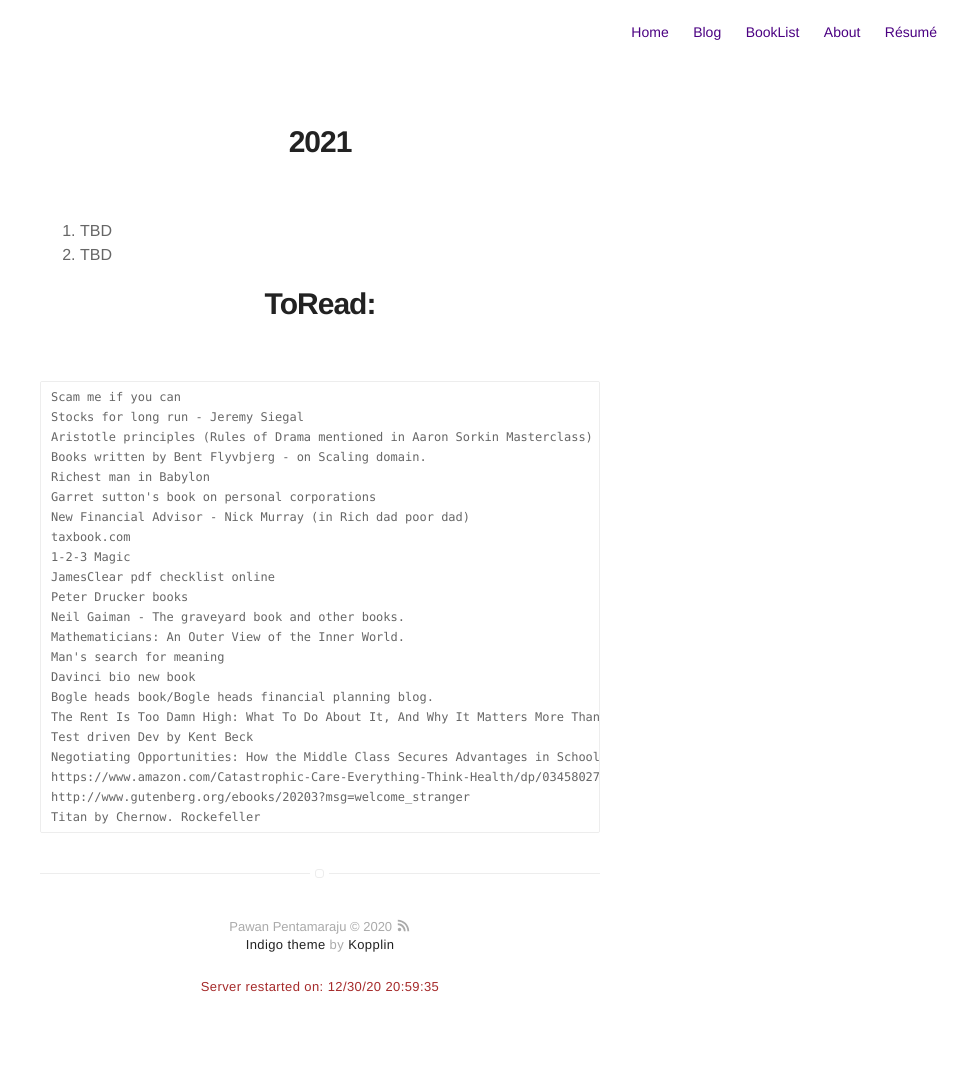
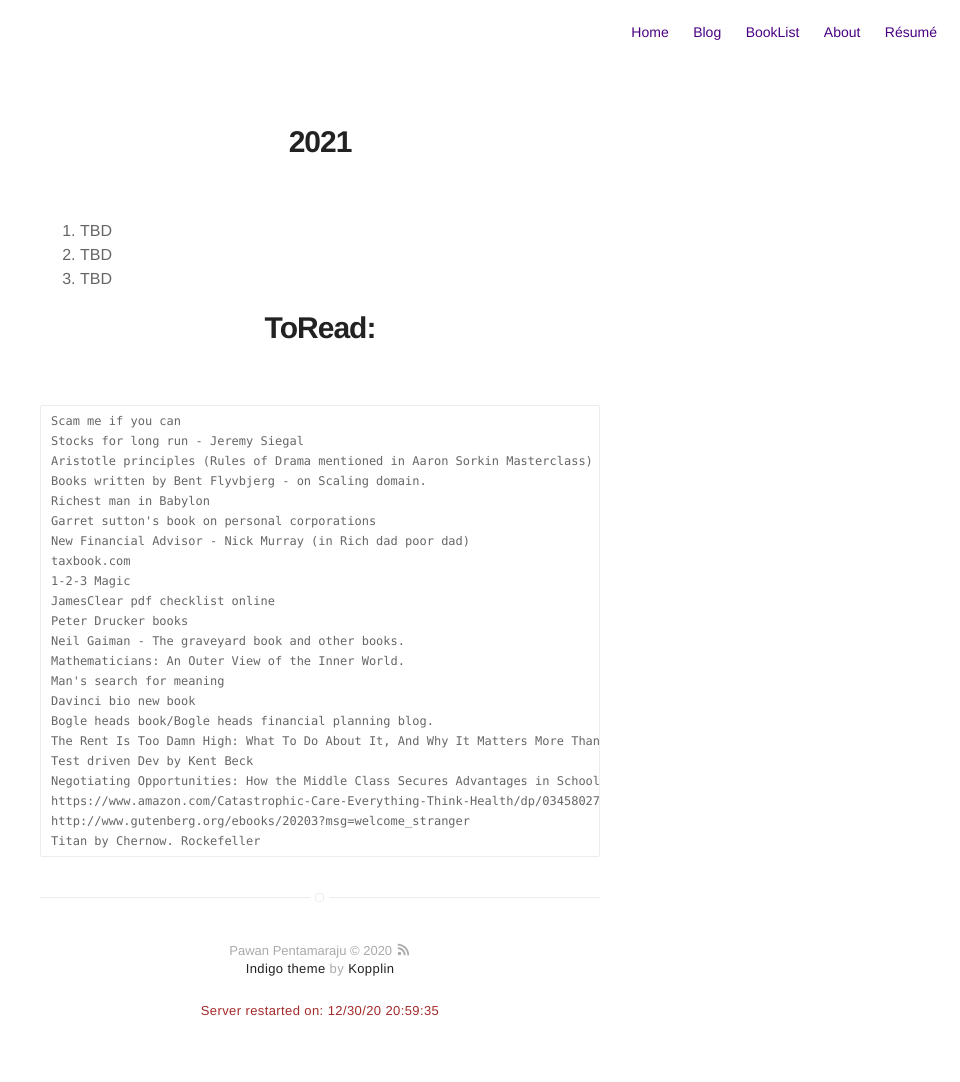
Before and after one commit to pawanpe/pawanpe.github.io, a Jekyll site: the page built from booklist/2021/books.markdown, in a window 1280 px wide. Shown: the whole page, without its empty margins (320-1280 px from the left). Built offline with Jekyll 4.4.1, drawn with Linux system fonts in a browser that asks for light colours; before the commit the page ends 1058 px from its top, so only the background shows below that.

Commit message:
Testing vscode github process with auth.

```diff
--- a/booklist/2021/books.markdown
+++ b/booklist/2021/books.markdown
@@ -7,6 +7,7 @@ layout: page
 
 1. TBD
 2. TBD
+3. TBD
 
 # ToRead:
 
```
